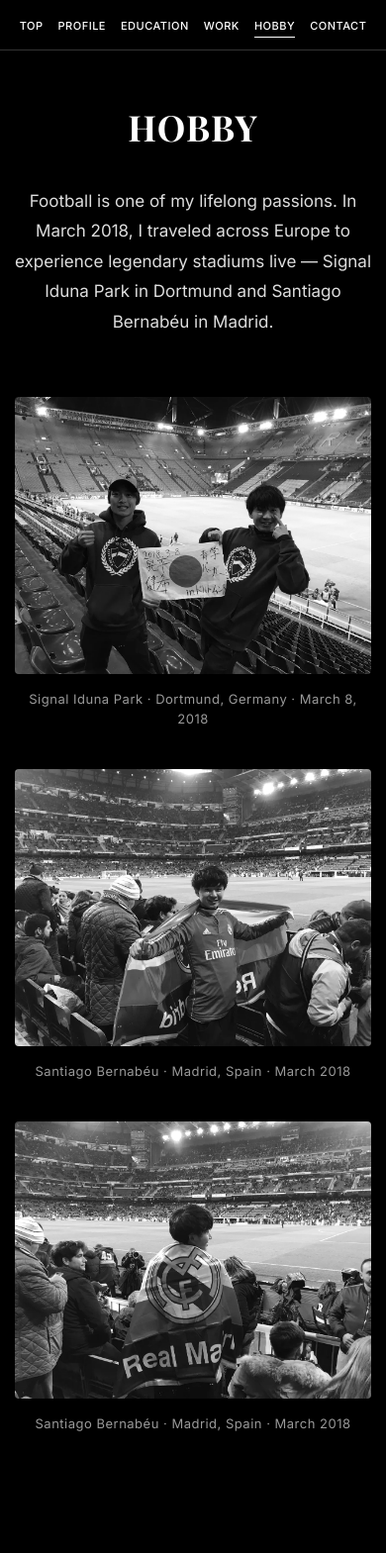
After one commit to cer-apple/portfolio, a Django app: page /hobby/ in a window 390 px wide. The commit adds this page. Shown: the top 1569 px of the page at 99% size. Run offline with Django 5.2, Linux system fonts and the light colour scheme.

Commit message:
Add HOBBY page with 2018 Europe football trip gallery
- New /hobby/ route, view, and template
- Nav link added between WORK and CONTACT
- Gallery of 3 photos (Dortmund + Madrid) with captions
- Grayscale-by-default, reveal-to-color on hover
- Responsive 3-col desktop / 1-col mobile layout

```diff
--- a/main/urls.py
+++ b/main/urls.py
@@ -6,5 +6,6 @@ urlpatterns = [
     path('profile/', views.profile, name='profile'),
     path('education/', views.education, name='education'),
     path('work/', views.work, name='work'),
+    path('hobby/', views.hobby, name='hobby'),
     path('contact/', views.contact, name='contact'),
 ]
--- a/main/views.py
+++ b/main/views.py
@@ -24,3 +24,8 @@ def work(request):
 def contact(request):
     """Contact page view"""
     return render(request, 'contact.html')
+
+
+def hobby(request):
+    """Hobby page view"""
+    return render(request, 'hobby.html')
--- a/static/main/css/style.css
+++ b/static/main/css/style.css
@@ -472,3 +472,57 @@ body {
     display: block;
     margin: 0 auto;
 }
+
+/* Hobby */
+.hobby-intro {
+    text-align: center;
+    max-width: 720px;
+    margin: 0 auto 60px;
+    font-size: 17px;
+    color: #ddd;
+    line-height: 1.8;
+}
+
+.hobby-gallery {
+    display: grid;
+    grid-template-columns: repeat(3, 1fr);
+    gap: 30px;
+}
+
+.hobby-photo {
+    margin: 0;
+}
+
+.hobby-photo img {
+    width: 100%;
+    height: 280px;
+    object-fit: cover;
+    border-radius: 4px;
+    display: block;
+    filter: grayscale(100%);
+    transition: filter 0.5s ease, transform 0.5s ease;
+}
+
+.hobby-photo:hover img {
+    filter: grayscale(0);
+    transform: scale(1.02);
+}
+
+.hobby-photo figcaption {
+    margin-top: 15px;
+    color: #999;
+    font-size: 13px;
+    letter-spacing: 0.5px;
+    text-align: center;
+    line-height: 1.6;
+}
+
+@media (max-width: 768px) {
+    .hobby-gallery {
+        grid-template-columns: 1fr;
+        gap: 40px;
+    }
+    .hobby-photo img {
+        height: 280px;
+    }
+}
--- a/templates/base.html
+++ b/templates/base.html
@@ -35,6 +35,7 @@
                 <li><a href="{% url 'profile' %}" class="nav-link{% if active == 'profile' %} active{% endif %}">PROFILE</a></li>
                 <li><a href="{% url 'education' %}" class="nav-link{% if active == 'education' %} active{% endif %}">EDUCATION</a></li>
                 <li><a href="{% url 'work' %}" class="nav-link{% if active == 'work' %} active{% endif %}">WORK</a></li>
+                <li><a href="{% url 'hobby' %}" class="nav-link{% if active == 'hobby' %} active{% endif %}">HOBBY</a></li>
                 <li><a href="{% url 'contact' %}" class="nav-link{% if active == 'contact' %} active{% endif %}">CONTACT</a></li>
             </ul>
         </div>
--- /dev/null
+++ b/templates/hobby.html
@@ -0,0 +1,33 @@
+{% extends "base.html" %}
+{% load static %}
+
+{% block title %}Hobby - Portfolio{% endblock %}
+
+{% block content %}
+<div class="page-container">
+    <h1 class="page-title">HOBBY</h1>
+
+    <p class="hobby-intro">
+        Football is one of my lifelong passions. In March 2018, I traveled across
+        Europe to experience legendary stadiums live — Signal Iduna Park in
+        Dortmund and Santiago Bernabéu in Madrid.
+    </p>
+
+    <div class="hobby-gallery">
+        <figure class="hobby-photo">
+            <img src="{% static 'main/images/dortmund-2018.webp' %}" alt="Signal Iduna Park, Dortmund — March 2018">
+            <figcaption>Signal Iduna Park · Dortmund, Germany · March 8, 2018</figcaption>
+        </figure>
+
+        <figure class="hobby-photo">
+            <img src="{% static 'main/images/madrid-2018-a.webp' %}" alt="Santiago Bernabéu, Madrid — March 2018">
+            <figcaption>Santiago Bernabéu · Madrid, Spain · March 2018</figcaption>
+        </figure>
+
+        <figure class="hobby-photo">
+            <img src="{% static 'main/images/madrid-2018-b.webp' %}" alt="Santiago Bernabéu, Madrid — March 2018">
+            <figcaption>Santiago Bernabéu · Madrid, Spain · March 2018</figcaption>
+        </figure>
+    </div>
+</div>
+{% endblock %}
```
Also changed, not shown: main/static/main/images/dortmund-2018.webp (added), main/static/main/images/madrid-2018-a.webp (added), main/static/main/images/madrid-2018-b.webp (added).
